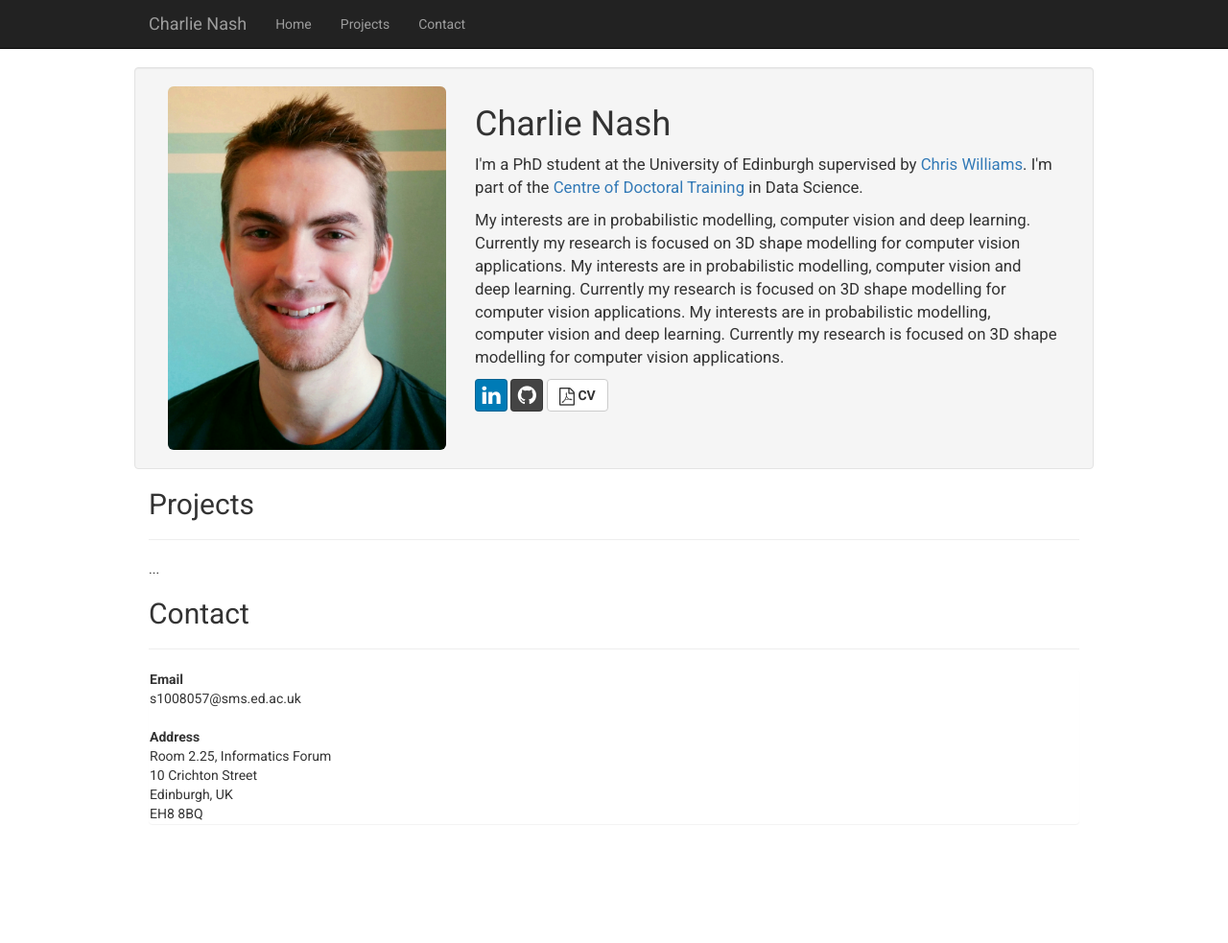
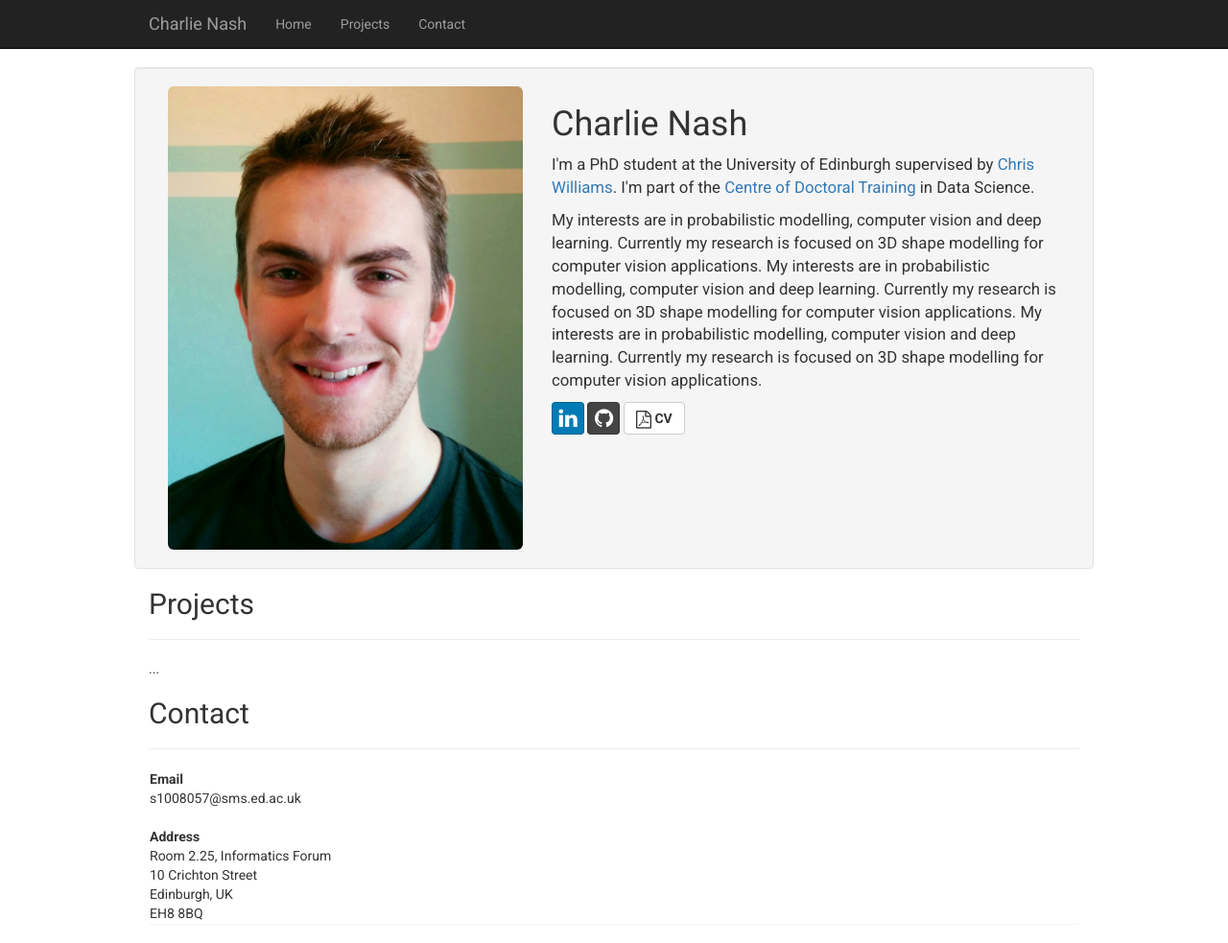
Before and after one commit to charlienash/charlienash.github.io, a Jekyll site: the page index.html, which Jekyll copies as it is, in a window 1280 px wide and 983 px high. Shown: the whole window at 96% size. Built offline with Jekyll 4.4.1, drawn with Linux system fonts in a browser that asks for light colours; nearby versions of some CDN libraries; library files that are not in the unit come from our copies.

Commit message:
Update index.html

```diff
--- a/index.html
+++ b/index.html
@@ -69,10 +69,10 @@
 		<!-- Page Content -->
 		<div class="container-fluid">
 			<div class="row well">
-			  	<div class="col-xs-4">
+			  	<div class="col-xs-5">
 			      		<img class="img-rounded img-responsive" src="assets/img/Charlie_photo.jpg">
 			  	</div>
-			 	<div class="col-xs-8">
+			 	<div class="col-xs-7">
 			    		<h1>Charlie Nash</h1>
 		    			<p>
 		    				<big>
```
